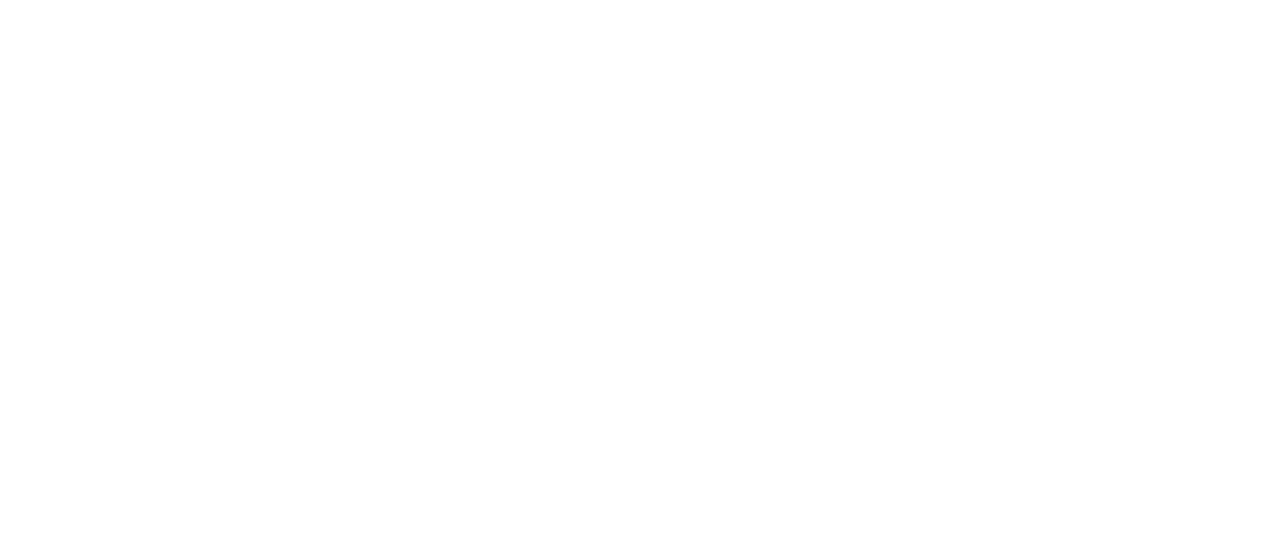
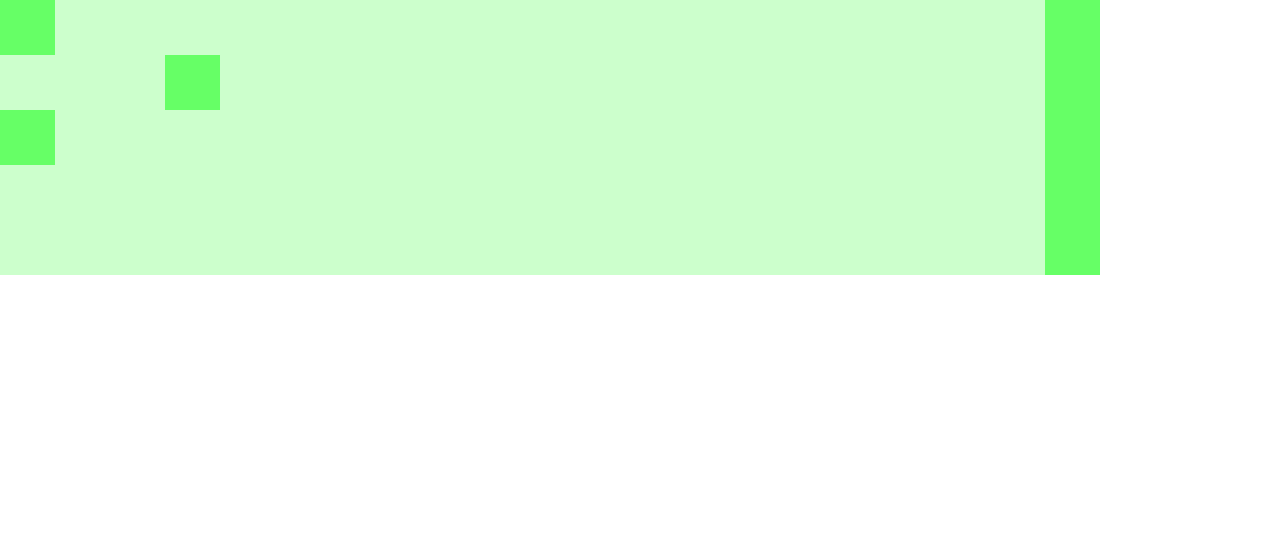
Before and after one commit to cforee/basalt, a plain HTML site: page index.html in a window 1280 px wide. Drawn offline with Linux system fonts and the light colour scheme.

Commit message:
Add terrain and entity layers

```diff
--- /dev/null
+++ b/css/app.css
@@ -0,0 +1,27 @@
+* {
+  margin: 0;
+  padding: 0;
+}
+
+app {
+  display: block;
+  position: relative;
+  overflow: hidden;
+  width: 100%;
+  height: 100%;
+}
+
+app .map {
+  display: block;
+  position: absolute;
+  width: 500px;
+  height: 500px;
+  overflow: hidden;
+  background: #000;
+}
+
+app .map .terrain {
+  display: inline-block;
+  width: 55px;
+  height: 55px;
+}
--- a/index.html
+++ b/index.html
@@ -1,13 +1,15 @@
 <html>
   <head>
     <meta content="text/html; charset=UTF-8" http-equiv="Content-Type">
-    <meta content="height=device-height, width=device-width, initial-scale=0.75, minimum-scale=0.75, maximum-scale=1.0, user-scalable=no" name="viewport">
-    <meta content="yes" name="apple-mobile-web-app-capable">
-    <script type="text/javascript" src="./js/support/jquery-3.2.1.min.js"></script>
-    <script type="text/javascript" src="./js/keys.js"></script>
-    <script type="text/javascript" src="./js/app.js"></script>
+    <meta content="height=device-height, width=device-width, initial-scale=1.0, minimum-scale=1.0, maximum-scale=1.0, user-scalable=no" name="viewport">
+    <link rel="stylesheet" type="text/css" href="./css/app.css" />
   </head>
   <body>
     <app></app>
+    <script type="text/javascript" src="./js/support/jquery-3.2.1.min.js"></script>
+    <script type="text/javascript" src="./js/obj_dict.js"></script>
+    <script type="text/javascript" src="./js/worlds.js"></script>
+    <script type="text/javascript" src="./js/keys.js"></script>
+    <script type="text/javascript" src="./js/app.js"></script>
   </body>
 </html>
--- a/js/app.js
+++ b/js/app.js
@@ -1,23 +1,85 @@
+$app = null;
+$map = null;
+MOVE_AMOUNT = 1;
+BLOCK_WIDTH = 55;
+BLOCK_HEIGHT = 55;
+
 Sprite = function(starting_block_x, starting_block_y) {
   this.block_x = starting_block_x;
   this.block_y = starting_block_y;
 };
 
 World = function(map_name) {
-  this.map_name = map_name;
+  var self = this;
+  self.map_data = WORLDS.find(o => o.name === map_name);
+  self.terrain_map_name = '../assets/mapfiles/' + self.map_data.map_terrain_id + '.txt'
+  self.entity_map_name = '../assets/mapfiles/' + self.map_data.map_terrain_id + '.txt'
+  self.top_x = 0;
+  self.top_y = 0;
+
+  this.init = function() {
+    $app = $('app');
+    $map = $('<div class="map"></div>').appendTo($app);
+    $.get(self.terrain_map_name, function(data) {
+      rows = $.map(data.split("\n"), function(datum) { if (datum.length > 0) return datum });
+      $map.css({ width: rows[0].length * BLOCK_WIDTH, height: rows.length * BLOCK_HEIGHT });
+      for (var y = 0; y < rows.length; y++) {
+        if (rows[y].length > 1) {
+          for (var x = 0; x < rows[y].length; x++) {
+            this_terrain = OBJ[rows[y][x]];
+            $map.append('<div class="terrain ' + '_' + this_terrain.name + '" style="background: ' + this_terrain.background_color + ';"></div>');
+          }
+        }
+      }
+    });
+    $.get(self.entity_map_name, function(data) {
+      rows = $.map(data.split("\n"), function(datum) { if (datum.length > 0) return datum });
+      $map.css({ width: rows[0].length * BLOCK_WIDTH, height: rows.length * BLOCK_HEIGHT });
+      for (var y = 0; y < rows.length; y++) {
+        if (rows[y].length > 1) {
+          for (var x = 0; x < rows[y].length; x++) {
+            this_entity = OBJ[rows[y][x]];
+            $map.append('<div class="terrain ' + '_' + this_entity.name + '" style="background: ' + this_entity.background_color + ';"></div>');
+          }
+        }
+      }
+    });
+  };
+
+  this.move = function(top_x, top_y) {
+    this.top_x += top_x;
+    this.top_y += top_y;
+    $map.css({
+      left: this.top_x,
+      top: this.top_y
+    });
+  };
 };
 
 Basalt = function() {
   var self = this;
   self.player = new Sprite(5,5);
   self.world = new World('starting_area');
+  self.keys = $.extend(KEYS, { pressed: [] });
+
   self.actions = {
     move: function(opts) {
-      console.log('moving ', opts.direction);
+      switch(opts.direction) {
+        case 'n':
+          self.world.move(0, MOVE_AMOUNT);
+          break;
+        case 'e':
+          self.world.move(-MOVE_AMOUNT, 0);
+          break;
+        case 's':
+          self.world.move(0, -MOVE_AMOUNT);
+          break;
+        case 'w':
+          self.world.move(MOVE_AMOUNT, 0);
+          break;
+      }
     },
   };
-
-  self.keys = $.extend(KEYS, { pressed: [] });
 
   self.register_keypress = function(key_code) {
     return ($.inArray(key_code, self.keys.pressed) < 0) ? self.keys.pressed.push(key_code) : false;
@@ -28,6 +90,8 @@
       self.keys.pressed.splice(self.keys.pressed.indexOf(key_code), 1);
     }
   };
+
+  self.world.init();
 
   // GAME LOOP
   setInterval(function() {
--- a/js/keys.js
+++ b/js/keys.js
@@ -3,20 +3,40 @@
     human_friendly_name: 'up arrow',
     action: 'move',
     opts: { direction: 'n' }
-   },
+  },
+  '87': {
+    human_friendly_name: 'W key',
+    action: 'move',
+    opts: { direction: 'n' }
+  },
   '39': {
     human_friendly_name: 'right arrow',
     action: 'move',
     opts: { direction: 'e' }
    },
+  '68': {
+    human_friendly_name: 'D key',
+    action: 'move',
+    opts: { direction: 'e' }
+  },
   '40': {
     human_friendly_name: 'down arrow',
     action: 'move',
     opts: { direction: 's' }
    },
+  '83': {
+    human_friendly_name: 'S key',
+    action: 'move',
+    opts: { direction: 's' }
+  },
   '37': {
     human_friendly_name: 'left arrow',
     action: 'move',
     opts: { direction: 'w' }
    },
+  '65': {
+    human_friendly_name: 'A key',
+    action: 'move',
+    opts: { direction: 'w' }
+  },
 };
--- /dev/null
+++ b/js/obj_dict.js
@@ -0,0 +1,24 @@
+OBJ = {
+  '.': {
+    name: 'blank',
+    asset: '',
+    background_color: 'transparent',
+    walkable: true,
+    taklable: false
+  },
+  ',': {
+    name: 'grass',
+    asset: '',
+    background_color: '#ccffcc',
+    walkable: true,
+    taklable: false
+  },
+  '^': {
+    name: 'tree',
+    asset: '',
+    background_color: '#66ff66',
+    walkable: true,
+    taklable: false
+  }
+
+}
--- /dev/null
+++ b/js/worlds.js
@@ -0,0 +1,7 @@
+WORLDS = [
+  {
+    name: 'starting_area',
+    map_terrain_id: 't_0010',
+    map_entity_id: 'e_0010'
+  }
+]
```
Also changed, not shown: assets/mapfiles/e_0010.txt (added), assets/mapfiles/t_0010.txt (added), 1 other file.
